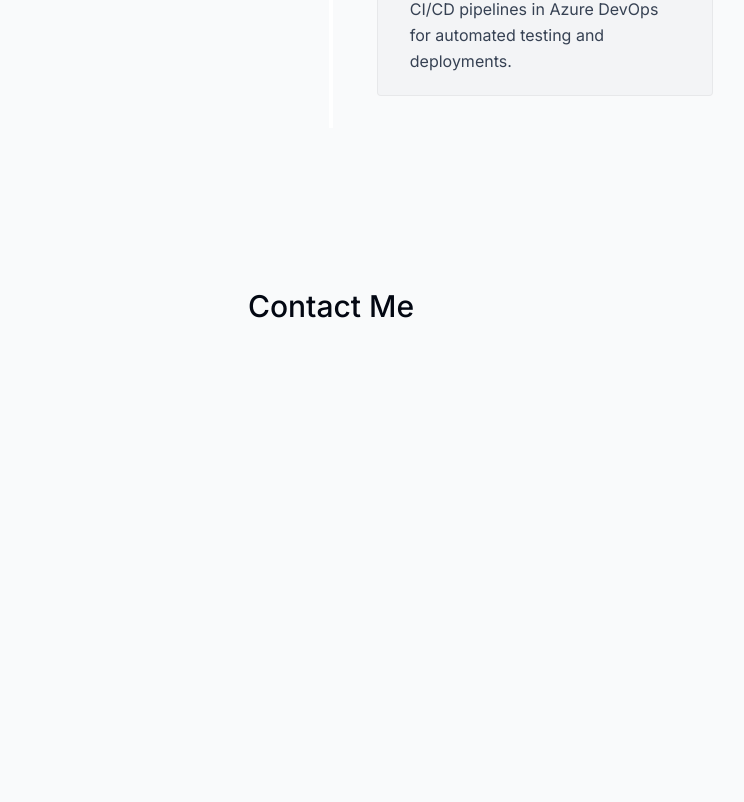
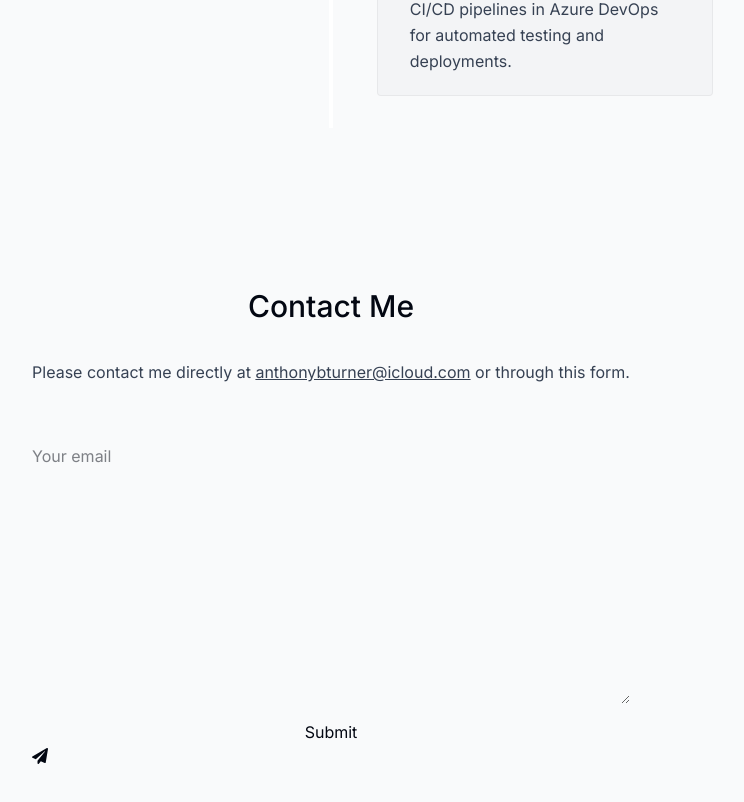
Before and after one commit to anthonybturner/next-js-portfolio, a Next.js app: page / in a window 1280 px wide. Shown: the part 7381-8183 px from the top of the page, without its empty margins (309-1053 px from the left). Before the commit the page ends 7817 px from the top, so only its background shows below. Built offline with nearby package versions, Linux system fonts and the light colour scheme.

Commit message:
added experience and contact info

```diff
--- a/components/contact.tsx
+++ b/components/contact.tsx
@@ -4,6 +4,7 @@ import React, { useEffect } from 'react'
 import SectionHeading from './section-heading'
 import { useActiveSectionContext } from '@/context/active-section-context'
 import { useInView } from 'react-intersection-observer'
+import { FaPaperPlane } from 'react-icons/fa'
 
 export default function Contact() {
   const { setActiveSection } = useActiveSectionContext()
@@ -18,7 +19,20 @@ export default function Contact() {
   return (
     <section ref={ref} id="contact" className="mb-28 max-w-[45rem] text-center leading-8 scroll-mt-28 sm:mb-20">
       <SectionHeading>Contact Me</SectionHeading>
-      <p className="mb-3"></p>
+      <p className="mb-3 text-gray-700">
+        Please contact me directly at{' '}
+        <a className="underline" href="mailto:anthonybturner@icloud.com">
+          anthonybturner@icloud.com
+        </a>{' '}
+        or through this form.
+      </p>
+      <form className="mt-10 flex flex-col">
+        <input className="h-14 rounded-lg borderBlack" type="email" placeholder="Your email" />
+        <textarea className="h-52 my-3 rounded-lg borderBlack p-4" />
+        <button type="submit">
+          Submit <FaPaperPlane />
+        </button>
+      </form>
     </section>
   )
 }
--- a/src/app/layout.tsx
+++ b/src/app/layout.tsx
@@ -16,7 +16,7 @@ export default function RootLayout({ children }: Readonly<{ children: React.Reac
     <html lang="en" className="!scroll-smooth">
       <body
         className={`${inter.className}
-      bg-gray-50 text-gray-950 relative h-[5000px] pt-28
+      bg-gray-50 text-gray-950 relative pt-28
       sm:pt-36`}
       >
         <div className="bg-[#fbe2e3] absolute top-[-6rem] -z-10 right-[11rem] h-[31.25rem] w-[31.25rem] rounded-full blur-[10rem] sm:w-[68.75rem]"></div>
```
